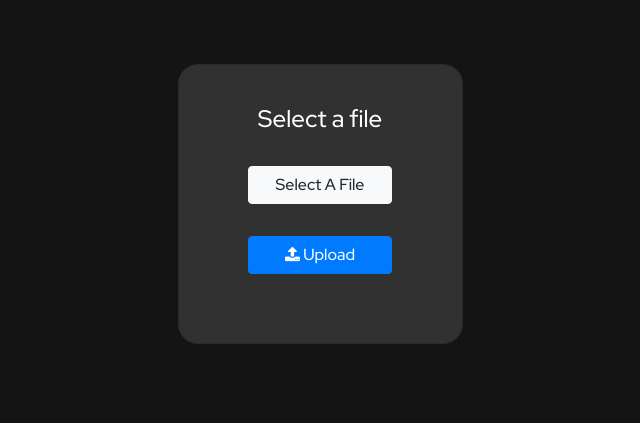
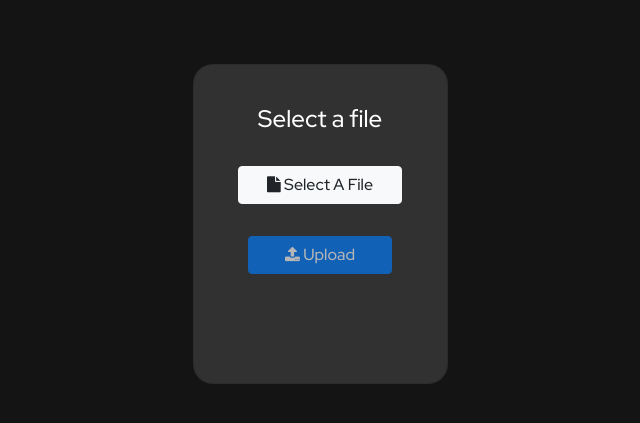
Before and after one commit to Suryam26/PDF-converter, a Django app: page / in a window 1280 px wide. Shown: the part 130-553 px from the top of the page, without its empty margins (320-960 px from the left). Run offline with Django 3.2, Linux system fonts and the light colour scheme; some libraries are stand-ins or nearby versions.

Commit message:
Flow Changed and reset button added

```diff
--- a/PDFconverter/settings.py
+++ b/PDFconverter/settings.py
@@ -123,4 +123,4 @@ STATIC_URL = '/static/'
 # media directory in the root directory
 MEDIA_ROOT = os.path.join(BASE_DIR, 'convert/temp/pdf')
 DOWNLOAD_ROOT = os.path.join(BASE_DIR, 'convert/temp/word')
-DOWNLOAD_URL = '/'
+DOWNLOAD_URL = '/convert/'
--- a/PDFconverter/urls.py
+++ b/PDFconverter/urls.py
@@ -18,9 +18,10 @@ from django.urls import path
 from django.conf.urls.static import static
 from django.conf import settings
 from django.views.generic import TemplateView
-from convert.views import Upload
+from convert.views import Upload, ConvertFile
 
 urlpatterns = [
     path('admin/', admin.site.urls),
     path('', Upload.as_view(), name='home'),
+    path('convert/', ConvertFile.as_view(), name='convert')
 ] + static(settings.DOWNLOAD_URL, document_root=settings.DOWNLOAD_ROOT)
--- a/convert/static/css/styles.css
+++ b/convert/static/css/styles.css
@@ -21,7 +21,7 @@ body {
 #upload {
   background-color: #313131;
   border-radius: 20px;
-  min-height: 35vh;
+  min-height: 40vh;
   overflow: hidden;
 }
 
@@ -31,6 +31,7 @@ body {
 
 .btn-wrapper {
   position: relative;
+  width: 80%;
 }
 
 .btn-wrapper input[type="file"] {
--- /dev/null
+++ b/convert/static/js/script.js
@@ -0,0 +1,28 @@
+$(document).ready(function () {
+
+    $('input[type="file"]').change(function(e) {
+        let fileName = e.target.files[0].name;
+        $("#fileName").html(fileName);
+        if (fileName.substr(fileName.length - 4) == ".pdf") {
+            $("#fileName").css("color", "green");
+            $("#uploadButton").prop('disabled', false);
+        }
+        else {
+            $("#fileName").css("color", "red");
+            $("#uploadButton").prop('disabled', true);
+        }
+    });
+
+    $('select').change(function(e) {
+        let value = $('select').find(":selected").val();
+        if (value == "None") {
+            $("#convertButton").prop('disabled', true);
+        }
+        else {
+            $("#convertButton").prop('disabled', false);
+        }
+    });
+
+    var selector = `option[value="${ $('#selected').html() }"]`
+    $(selector).prop('selected','selected')
+});
--- a/convert/templates/index.html
+++ b/convert/templates/index.html
@@ -39,54 +39,76 @@
 
     <!-- Main Body -->
     <div class="container my-5">
-        <form method="POST" enctype="multipart/form-data">
-            {% csrf_token %}
+
             <div class="row">
 
                 <!-- Upload Menu -->
-                <div id="upload" class="card col-10 col-lg-3 col-md-5 mx-auto my-3">
+                <form method="POST" action="{% url 'home' %}" enctype="multipart/form-data" class="col-10 col-lg-3 col-md-5 mx-auto my-3">
+                    {% csrf_token %}
+                    <div id="upload" class="card">
                         <div class="card-body text-center p-4">
                             <h4 class="card-title my-3">Select a file</h2>
+                            <div id="fileName" class="card-text h5">{{ name }}</div>
                             <button class="btn-wrapper btn btn-light px-4 my-3">
+                                <i class="fa fa-file" aria-hidden="true"></i>
                                 Select A File
-                            <input id="uploadButton" type="file" name="uploadFile">
+                                <input type="file" required name="uploadFile">
                             </button>
-                        <button class="btn btn-primary my-3">
+                            <button id="uploadButton" disabled type="submit" class="btn btn-primary my-3">
                                 <i class="fa fa-upload" aria-hidden="true"></i>
                                 Upload
                             </button>
                         </div>
                     </div>
+                </form>
 
                 {% if convert.ready %}
-                <div id="upload" class="card col-10 col-lg-3 col-md-5 mx-auto my-3">
+                <form method="POST" action="{% url 'convert' %}" enctype="multipart/form-data" class="col-10 col-lg-3 col-md-5 mx-auto my-3">
+                    {% csrf_token %}
+                    <div id="upload" class="card">
                         <div class="card-body text-center p-4">
                             <h4 class="card-title my-3">Format</h2>
-                        <select class="custom-select dark my-3" id="fileType" name="convertFormat">
-                            <option selected value="None">None</option>
+                            <select class="custom-select my-3" id="fileType" name="convertFormat">
+                                <option value="None">None</option>
                                 <option value=".docx">Word</option>
                                 <option value=".pptx">PowerPoint</option>
                                 <option value=".xlsx">Excel</option>
                             </select>
-                        <input type="hidden" value="{{ convert.name }}" name="name"></input>
-                        <button type="submit" class="btn btn-success my-3">Convert</button>
+                            <div class="d-none" id="selected">{{ convert.type }}</div>
+                            <input type="hidden" value="{{ name }}" name="name"></input>
+                            <button id="convertButton" disabled type="submit" class="btn btn-success my-3">
+                                <i class="fa fa-sync" aria-hidden="true"></i>
+                                Convert
+                            </button>
                         </div>
                     </div>
+                </form>
                 {% endif %}
 
                 {% if download.ready %}
-                <div id="upload" class="card col-10 col-lg-3 col-md-5 mx-auto my-3">
+                <form onsubmit="return false;" class="col-10 col-lg-3 col-md-5 mx-auto my-3">
+                    <div id="upload" class="card">
                         <div class="card-body text-center p-4">
                             <h4 class="card-title my-3">Download</h2>
-                        <button class="btn btn-danger">
-                            <a id="downloadButton" href="{{ download.link }}">Download</a>
+                            <a id="downloadButton" href="{{ download.link }}">
+                                <button type="button" class="btn btn-danger my-3">
+                                    <i class="fa fa-download" aria-hidden="true"></i>
+                                    Download
                                 </button>
+                            </a>
+                            <a href="{% url 'home' %}">
+                                <button type="button" class="btn btn-light my-3">
+                                    <i class="fa fa-undo" aria-hidden="true"></i>
+                                    Reset
+                                </button>
+                            </a>
                         </div>
                     </div>
+                </form>
                 {% endif %}
 
             </div>
-        </form>
+
 
     </div>
 
--- a/convert/views.py
+++ b/convert/views.py
@@ -9,9 +9,9 @@ from .pypdf import Convert
 class Upload(View):
     def get(self, request):
         context = {
+            'name': "",
             'convert': {
                 'ready': False,
-                'name': ""
             },
             'download': {
                 'isDone': False,
@@ -21,36 +21,39 @@ class Upload(View):
         return render(request, "index.html", context)
 
     def post(self, request):
-        if (request.POST.get('convertFormat')):
-            convertFormat = request.POST['convertFormat']
-            name = request.POST['name']
-            Convert(name, convertFormat)
+        uploadedfile = request.FILES['uploadFile']
+        fs = FileSystemStorage()
+        fs.save(uploadedfile.name, uploadedfile)
 
-            context = {
-                'convert': {
-                    'ready': True,
-                    'name': name,
-                },
-                'download': {
-                    'ready': True,
-                    'link': name+convertFormat,
-                }
+        context = {
+            'name': uploadedfile.name,
+            'convert': {
+                'ready': True,
+                'type': 'None',
+            },
+            'download': {
+                'ready': False,
+                'link': "\\"
             }
-            return render(request, "index.html", context)
+        }
+        return render(request, "index.html", context)
 
-        else:
-            uploadedfile = request.FILES['uploadFile']
-            fs = FileSystemStorage()
-            fs.save(uploadedfile.name, uploadedfile)
 
-            context = {
-                'convert': {
-                    'ready': True,
-                    'name': uploadedfile.name[:-4],
-                },
-                'download': {
-                    'ready': False,
-                    'link': "\\"
-                }
+class ConvertFile(View):
+    def post(self, request):
+        convertFormat = request.POST['convertFormat']
+        name = request.POST['name']
+        Convert(name[:-4], convertFormat)
+
+        context = {
+            'name': name,
+            'convert': {
+                'ready': True,
+                'type': convertFormat,
+            },
+            'download': {
+                'ready': True,
+                'link':  name[:-4]+convertFormat,
             }
-            return render(request, "index.html", context)
+        }
+        return render(request, "index.html", context)
```
Lines whose indentation alone changed are shown as unchanged.
